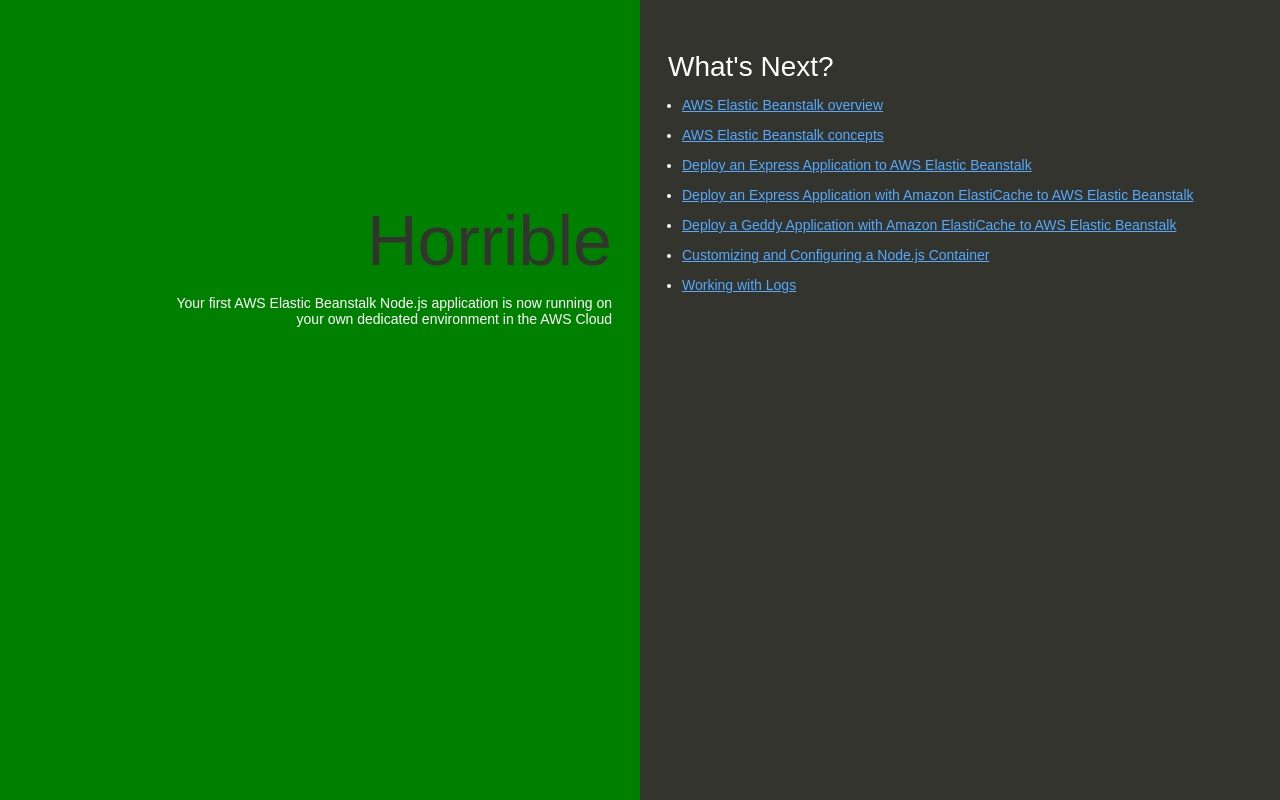
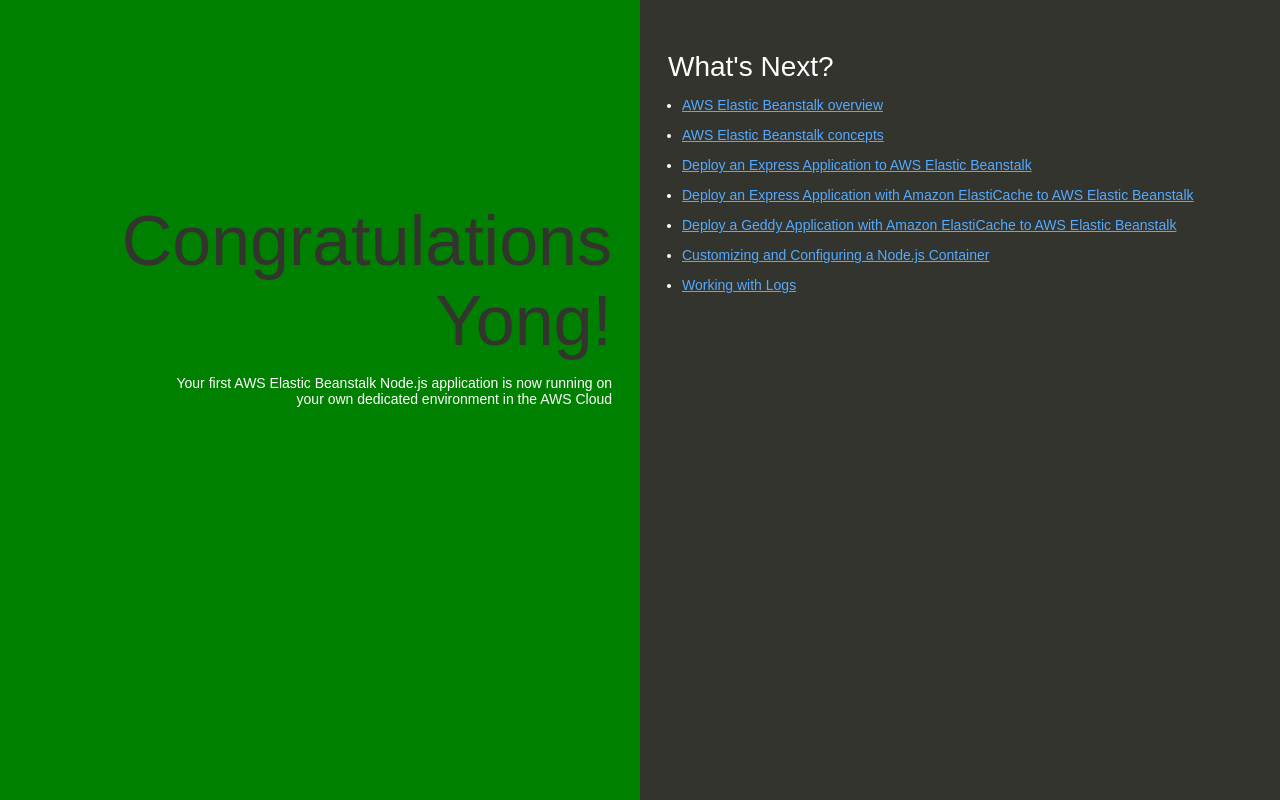
Before and after one commit to perzycharles/beanstalk-nodejs, a website: page index.html in a window 1280 px wide. Drawn offline with Linux system fonts and the light colour scheme.

Commit message:
convert to Congratulations

```diff
--- a/index.html
+++ b/index.html
@@ -74,7 +74,7 @@
   </head>
   <body>
     <div class="textColumn">
-      <h1>Horrible</h1>
+      <h1>Congratulations Yong!</h1>
       <p>Your first AWS Elastic Beanstalk Node.js application is now running on your own dedicated environment in the AWS Cloud</p>
     </div>
     <div class="linksColumn">
```
